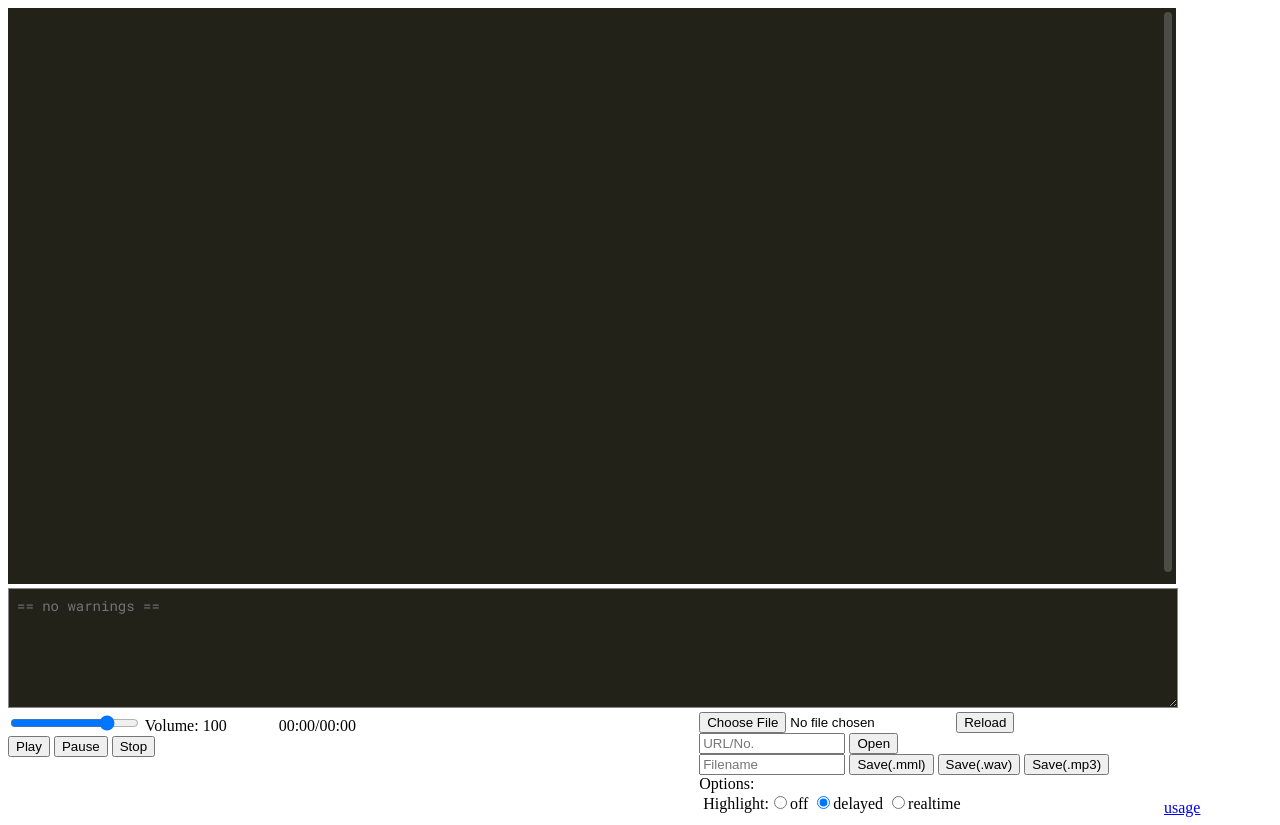
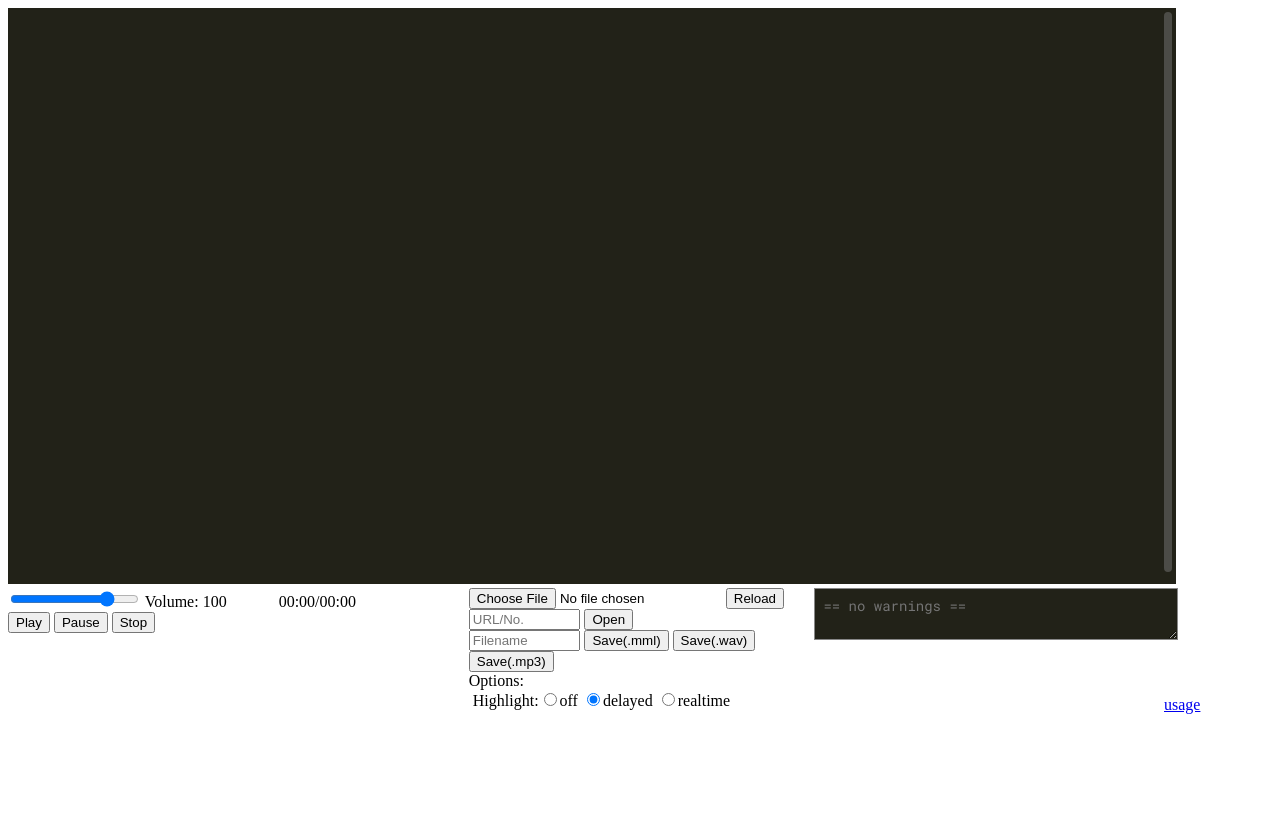
Before and after one commit to misosouP6250/FlMMLWriter, a plain HTML site: page index.html in a window 1280 px wide. After the commit the page ends 800 px from the top, so only its background shows below. Drawn offline with Linux system fonts and the light colour scheme.

Commit message:
レイアウトを変更してみる(仮)

```diff
--- a/css/main.css
+++ b/css/main.css
@@ -265,7 +265,7 @@ textarea#mmlwarn {
 	background-color: #222218;
 	border: 1px solid #888;
 	overflow: auto;
-	width: 90vw;
+	width: 100%;
 }
 
 /* ハイライト */
@@ -295,11 +295,15 @@ div#scrollBar:hover {
 
 /* コントロール */
 div#ctrls > #ctrl-right {
-	float: right;
+	float: left;
 }
 
 div#ctrls > #ctrl-left {
 	float: left;
+}
+
+div#ctrls > #ctrl-warn {
+	float: right;
 }
 
 div#ctrls::after {
--- a/index.html
+++ b/index.html
@@ -17,19 +17,19 @@
 <link rel="stylesheet" type="text/css" href="css/main.css">
 </head>
 <body>
-	<div style="display: inline-block; position: relative">
+	<div style="position: relative">
 		<textarea id="mmltxt" spellcheck="false"></textarea>
 		<div id="mmlhighlightwrap" style="bottom: 0; right: 0">
 			<span id="mmlhighlight" style="position:absolute; top: 0; left: 0; display: inline-block;"></span>
 			<div id="scrollBar"></div>
 		</div>
 	</div>
-	<div style="position: relative">
+	<!-- <div style="position: relative">
 		<textarea id="mmlwarn" cols=120 rows=6 placeholder="== no warnings =="></textarea>
-	</div>
+	</div> -->
 	<div style="display: inline-block; width: 90vw">
 		<div id="ctrls">
-			<div id="ctrl-left" style="text-align: left; width: 60%">
+			<div id="ctrl-left" style="text-align: left; width: 40%">
 				<input type="range" id="mmlvolume" min="0" max="127" step="1" value="100" onClick="writer.onVolumeChange(this.value)">
 				<span id="mmlstatus">Volume: 100</span><span>　　　</span>
 				<span id="mmltime">00:00/00:00</span><br>
@@ -37,7 +37,7 @@
 				<input type="button" id="mmlpause" value="Pause" onClick="writer.pause()">
 				<input type="button" id="mmlstop" value="Stop" onClick="writer.stop()">
 			</div>
-			<div id="ctrl-right" style="text-align: left; width: 40%">
+			<div id="ctrl-right" style="text-align: left; width: 30%">
 				<input type="file" id="mmlfile" onChange="writer.onMMLSelected(document.getElementById('mmlfile'))"></input>
 				<input type="button" id="mmlreload" value="Reload" onClick="writer.onMMLSelected(document.getElementById('mmlfile'))">
 				<br>
@@ -52,6 +52,9 @@
 				<input type="radio" id="hlt-delay" name="editorHL" value="delay" checked="checked" onClick="writer.changeHltMode()"><span>delayed</span>
 				<input type="radio" id="hlt-rt" name="editorHL" value="rt" onClick="writer.changeHltMode()"><span>realtime</span><br>
 			</div>
+			<div id="ctrl-warn" style="text-align: left; width: 30%">
+				<textarea id="mmlwarn" placeholder="== no warnings =="></textarea>
+			</div>
 		</div>
 	</div>
 	<a target="blanc" href="https://github.com/misosouP6250/FlMMLWriter/blob/master/README.md">usage</a><br>
```
